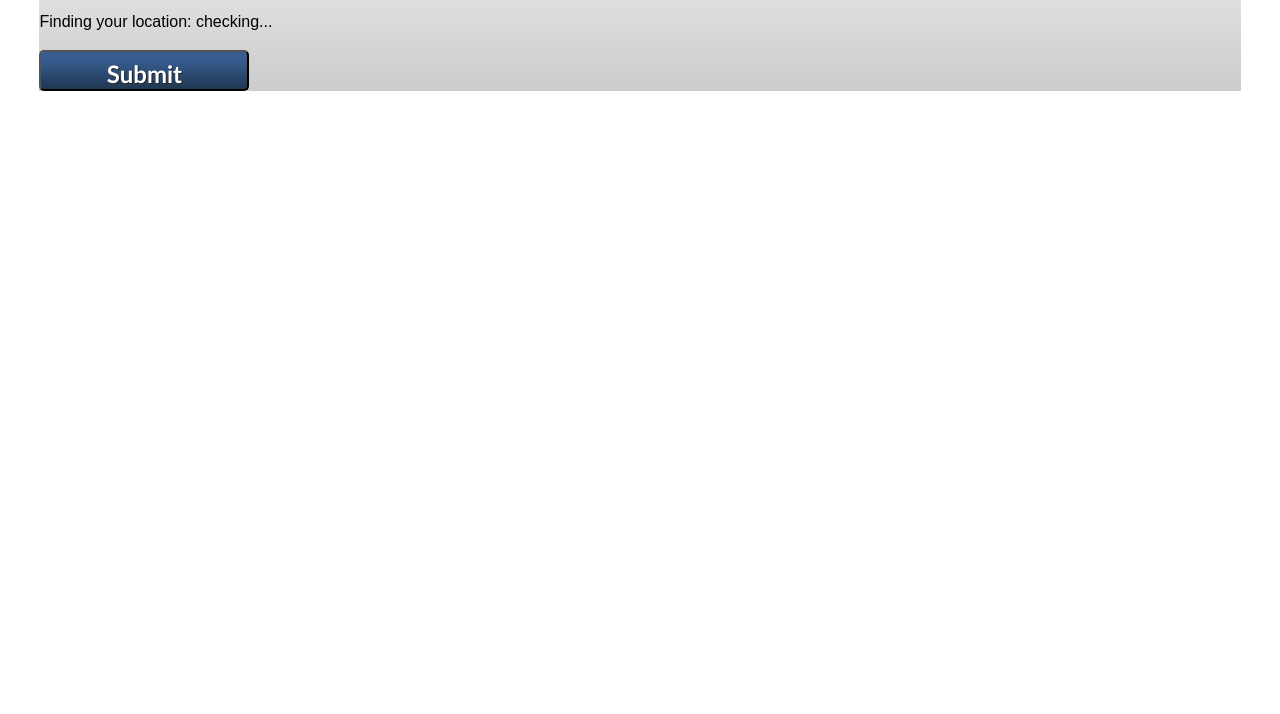
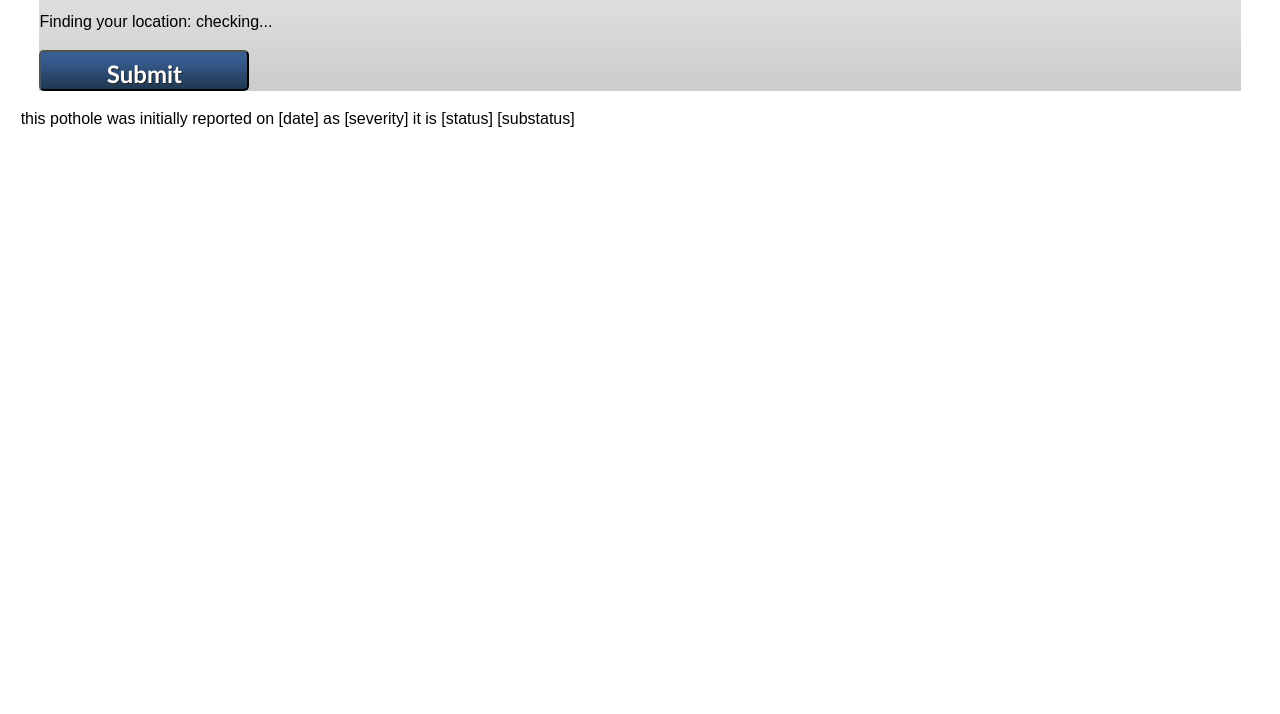
Before and after one commit to dtoumey/chuckholenow, a plain HTML site: page ui/report.html in a window 1280 px wide. Shown: the part 86-800 px from the top of the page. Drawn offline with Linux system fonts and the light colour scheme; some packages are replaced by stand-ins of ours.

Commit message:
report.html
added date open severity status and substatus to pothole report page

```diff
--- a/ui/report.html
+++ b/ui/report.html
@@ -81,7 +81,7 @@
                         <span>Submit</span>
                     </button>
                 </div>
-
+                <span id="areadyReported"> this pothole was initially reported on [date] as [severity] it is [status] [substatus]</span>
 
             </section>
 
```
